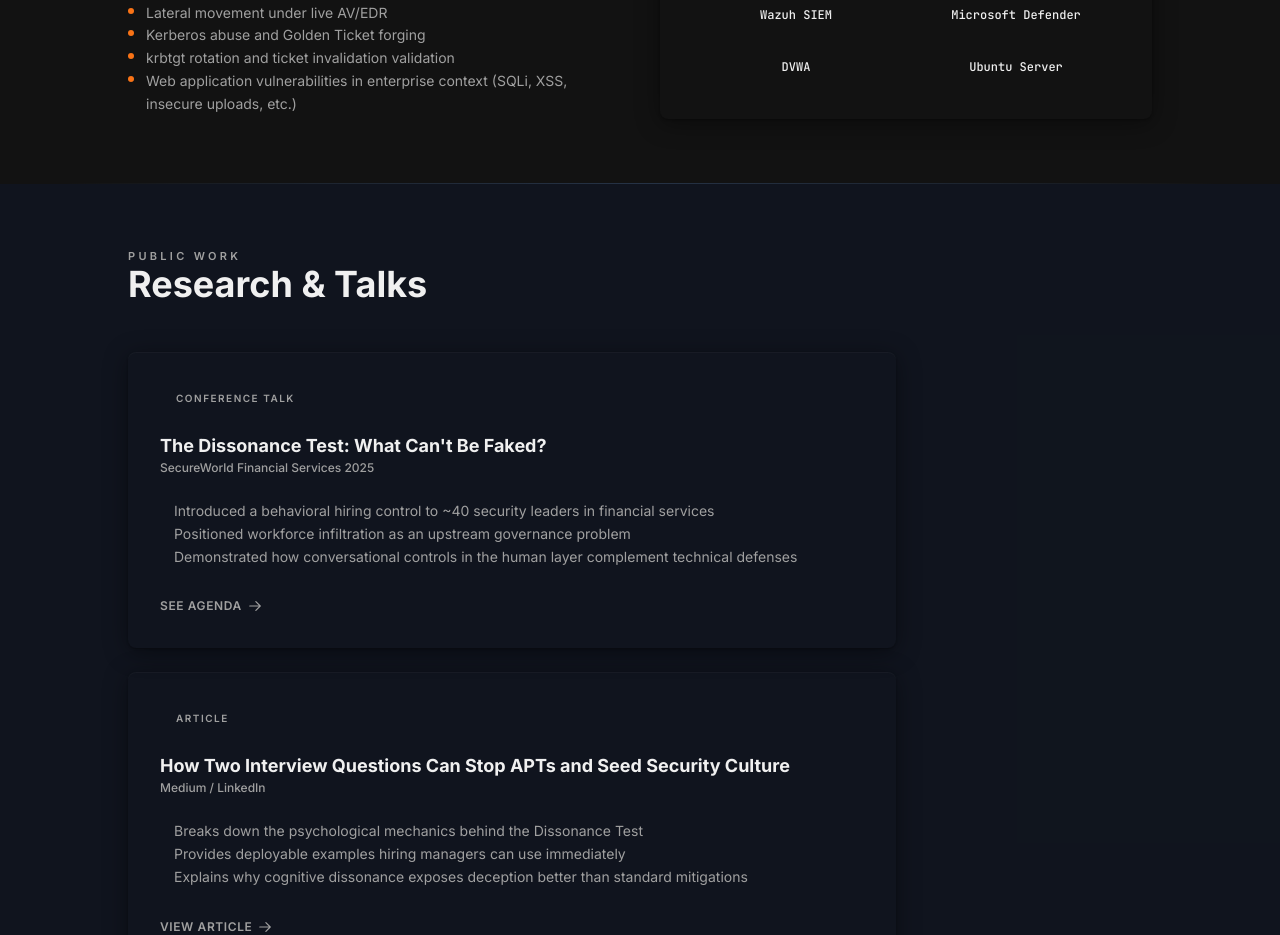
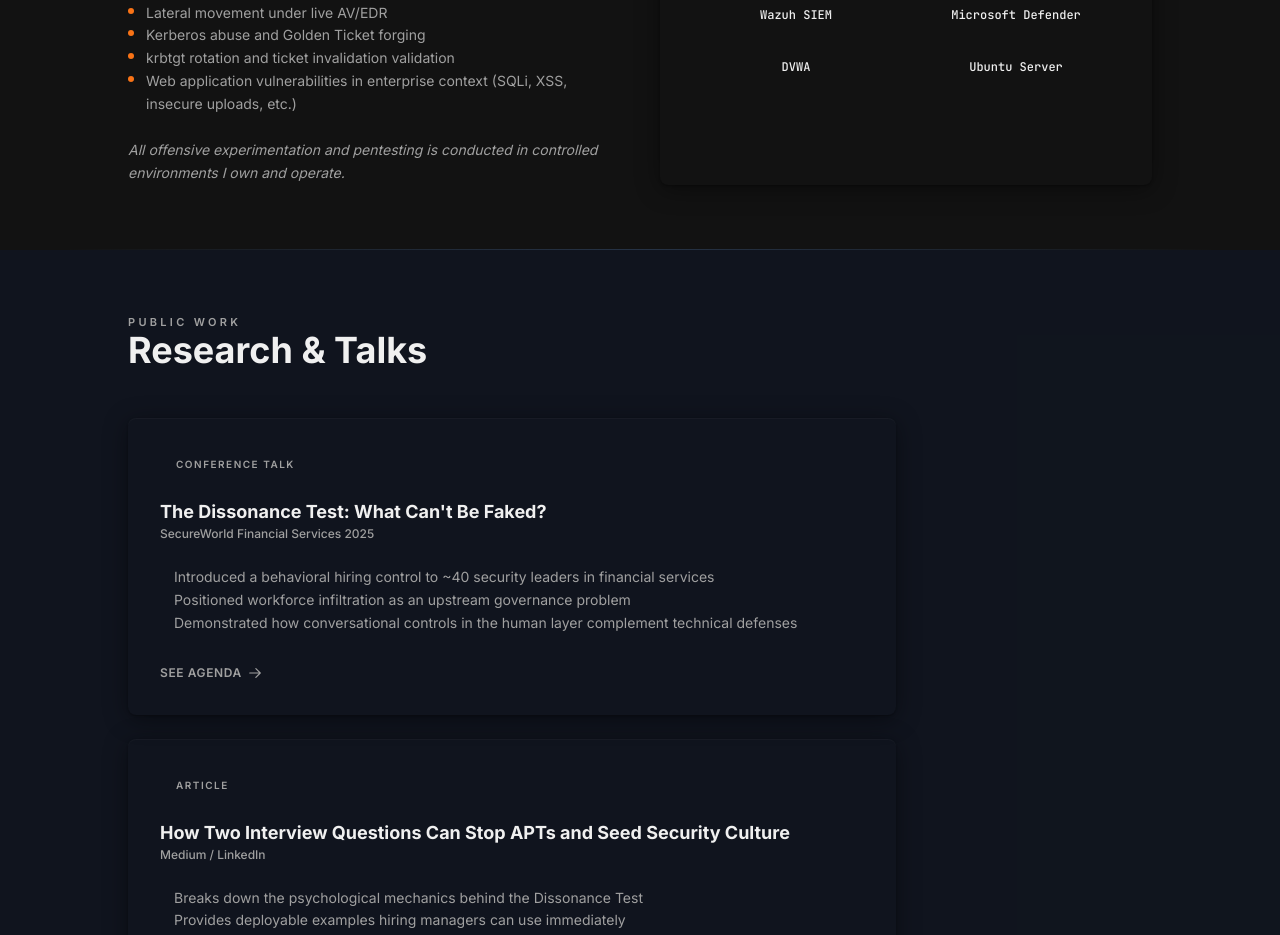
Before and after one commit to isun3071/isun.github.io, a React (Vite) app: page / in a window 1280 px wide. Shown: the part 2460-3395 px from the top of the page. Built offline with nearby package versions, Linux system fonts and the light colour scheme.

Commit message:
added disclaimer

```diff
--- a/src/components/EnterpriseLab.jsx
+++ b/src/components/EnterpriseLab.jsx
@@ -54,6 +54,10 @@ export default function EnterpriseLab() {
                   </li>
                 ))}
               </ul>
+              <br />
+              <p className="text-sm leading-relaxed italic" style={{ color: 'var(--color-text-secondary)' }}>
+                All offensive experimentation and pentesting is conducted in controlled environments I own and operate.
+              </p>
             </div>
 
             {/* Right — component list (stylized "topology") */}
```
